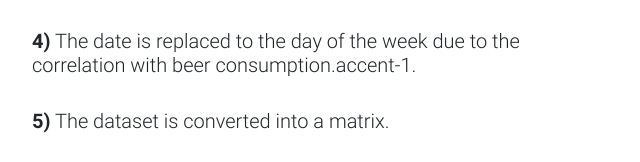
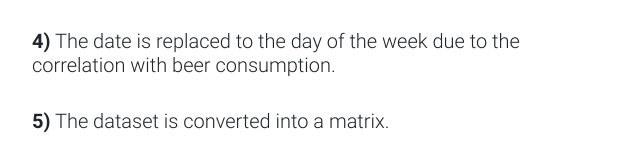
Before and after one commit to SeaWar741/HackMty2019, a plain HTML site: page Presentacion_JDA/index.html in a window 1280 px wide. Shown: the part 1955-2117 px from the top of the page, 68-708 px from the left. Drawn offline with nearby package versions, Linux system fonts and the light colour scheme; no server answers.

Commit message:
fixed another typo

```diff
--- a/Presentacion_JDA/index.html
+++ b/Presentacion_JDA/index.html
@@ -133,7 +133,7 @@
           <br>
           <h5>
             <a class="font-weight-bold">4)</a> The date is replaced to the day of the week due to the correlation
-            with beer consumption.accent-1.
+            with beer consumption.
           </h5>
           <br>
           <h5>
@@ -142,7 +142,7 @@
           <br>
           <h5>
             <a class="font-weight-bold">6)</a> A linear multivariable regression is applied on the matrix
-            with location,product,date,temp_mean,sunshine,event and price.
+            with location, product, date, temp_mean, sunshine, event and price.
           </h5>
           <br>
           <h5>
```
